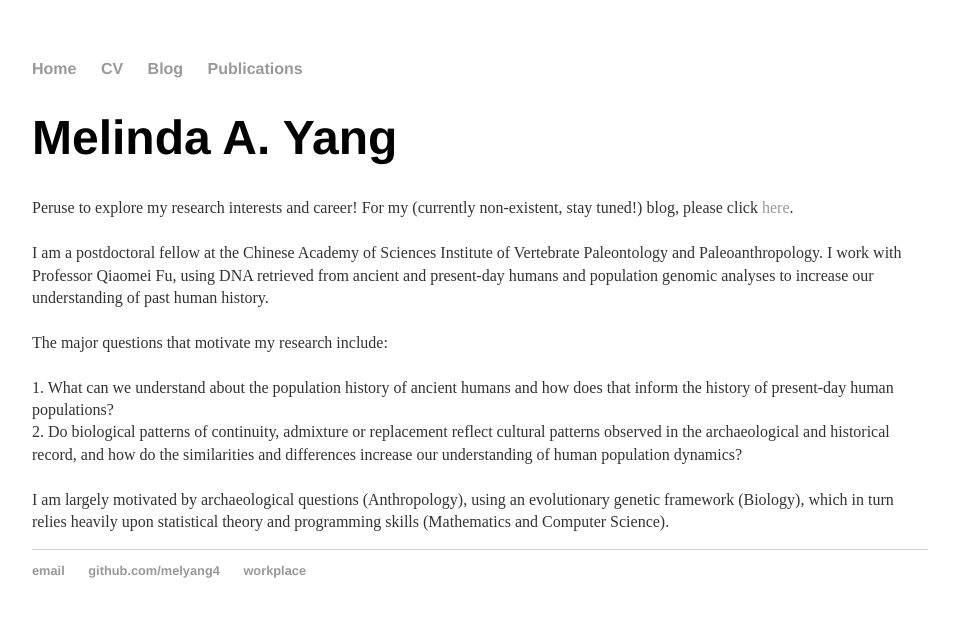
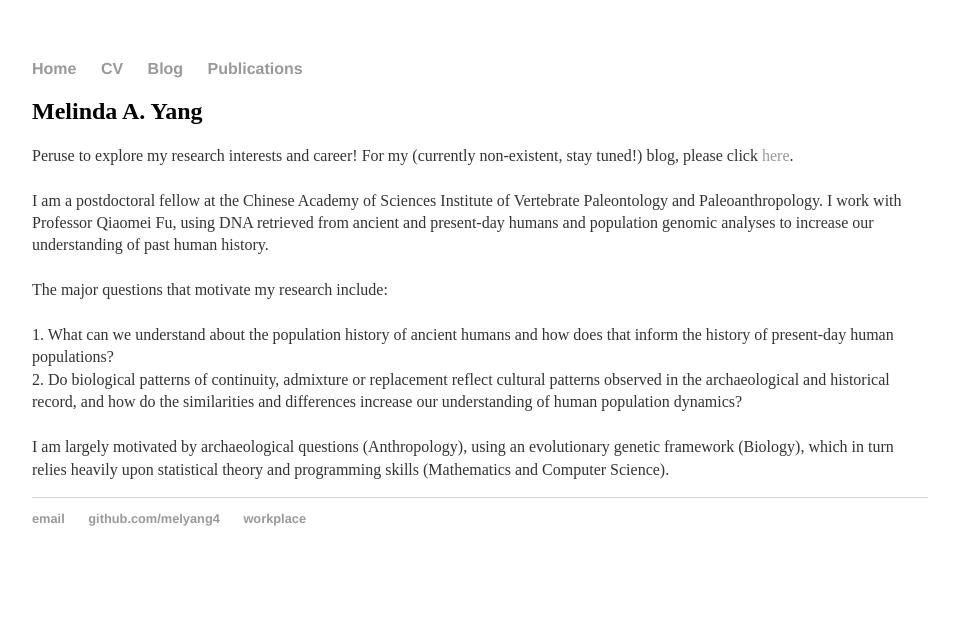
Before and after one commit to melyang4/melyang4.github.io, a Jekyll site: the page built from index.html, in a window 1280 px wide. Shown: the top 617 px of the page, without its empty margins (160-1119 px from the left). Built offline with Jekyll 4.4.1, drawn with Linux system fonts in a browser that asks for light colours.

```diff
--- a/index.html
+++ b/index.html
@@ -4,7 +4,7 @@ title: Mel's Site
 ---
 
 <div class="blurb">
-	<h1>Melinda A. Yang</h1>
+	<h2>Melinda A. Yang</h2>
 	<p>
 		Peruse to explore my research interests and career! For my (currently non-existent, stay tuned!) blog, please click <a href="/blog">here</a>.
 		<br> <br>
```
